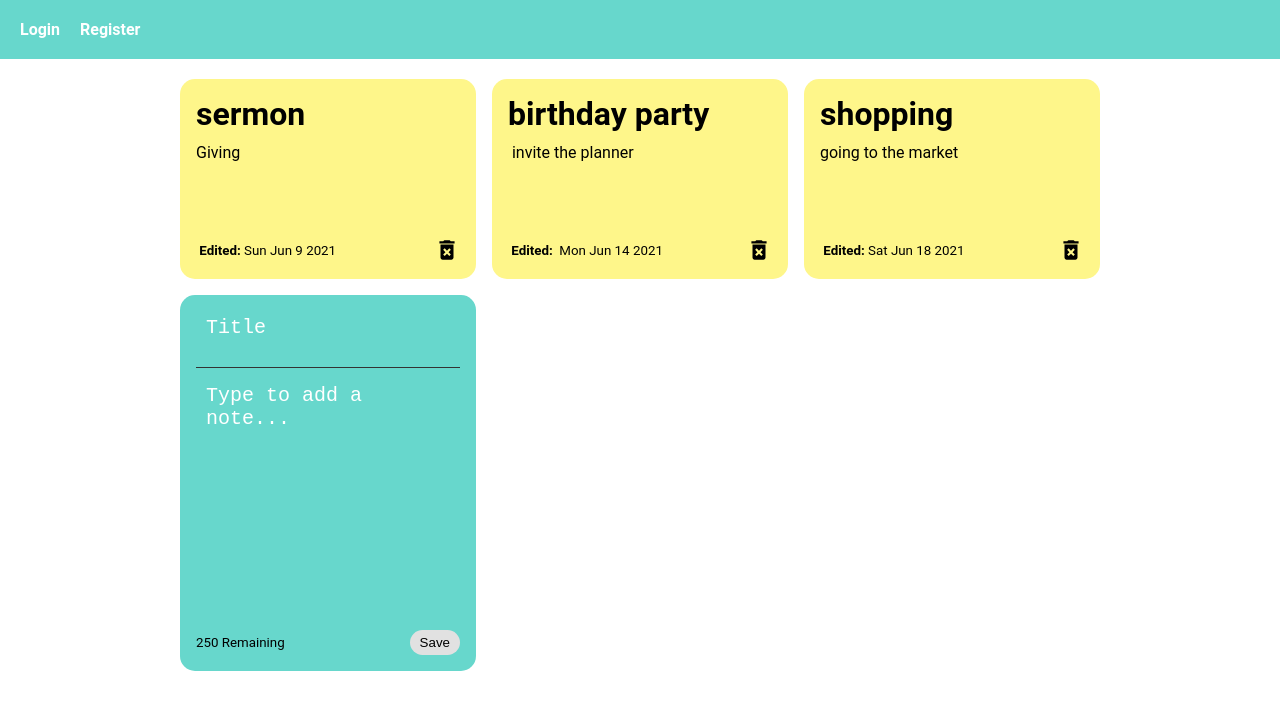
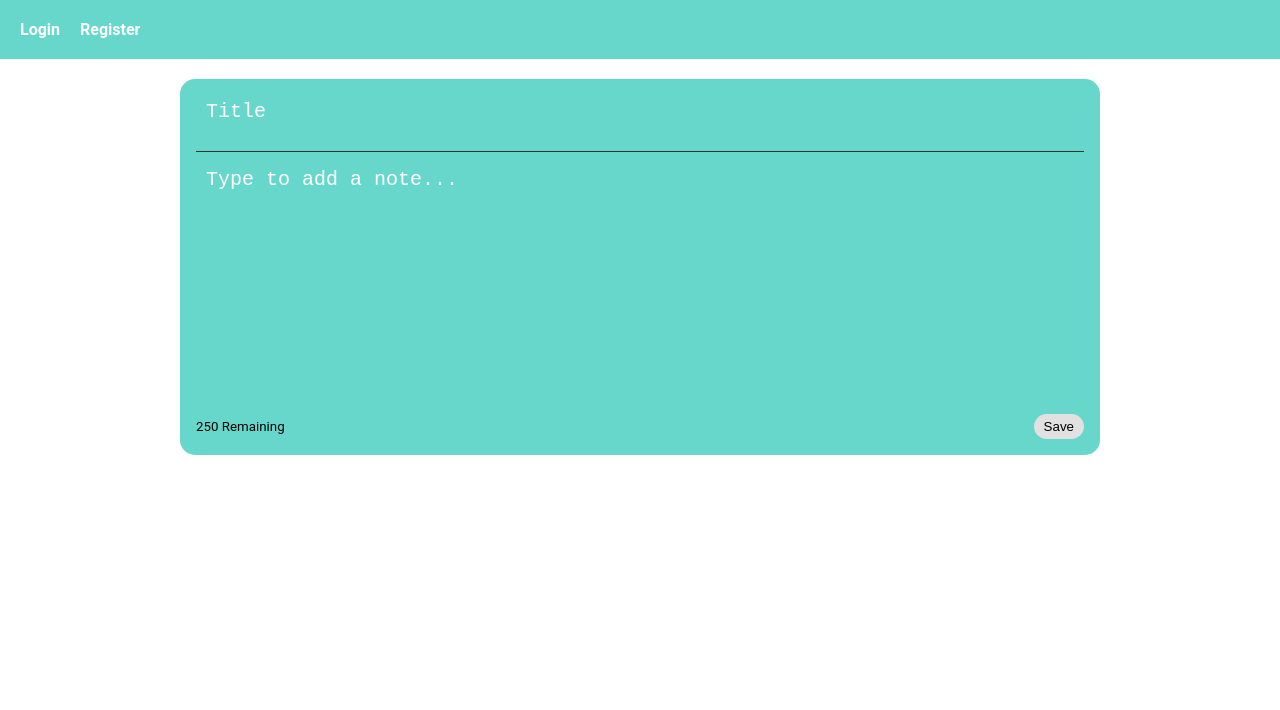
Before and after one commit to lorlahdey/women-techster-swd-weekly, a React (Create React App) app: page /my-note in a window 1280 px wide. Shown: the top 710 px of the page. Built offline with nearby package versions, Linux system fonts and the light colour scheme.

Commit message:
working on having specific menu item for each page on the navbar

```diff
--- a/src/App.jsx
+++ b/src/App.jsx
@@ -1,4 +1,5 @@
 import { BrowserRouter, Switch, Route } from 'react-router-dom';
+import { useState } from 'react'
 import Navbar from './components/navbar';
 import Login from './pages/Login';
 import Register from './pages/Register';
@@ -7,19 +8,22 @@ import MyNoteApp from './components/myNoteApp';
 
 const App = () =>  {
 
-
+	const [state, setstate] = useState(false)
 
   return (
 		<BrowserRouter>
 
-				<Navbar />
+				<Navbar state={state} setState={setstate}/>
 
 				<Switch>
 					<Route path='/login'>
-						<Login />
+						<Login setState={setstate} />
 					</Route>
 					<Route path='/register'>
 						<Register />
+					</Route>
+					<Route path='/my-note'>
+						<MyNoteApp />
 					</Route>
 					<Route path='/my-note'>
 						<MyNoteApp />
--- a/src/components/myNoteApp.jsx
+++ b/src/components/myNoteApp.jsx
@@ -6,24 +6,24 @@ import '../styles/main.css'
 const MyNoteApp = () => {
   //creating an array of notes list
   let notesListarray = [
-		{
-			id: nanoid(),
-			noteTitle: 'sermon',
-			noteBody: 'Giving',
-			date: "Sun Jun 9 2021"
-		},
-		{
-			id: nanoid(),
-			noteTitle: 'birthday party',
-			noteBody: ' invite the planner',
-			date: " Mon Jun 14 2021"
-		},
-		{
-			id: nanoid(),
-			noteTitle: 'shopping',
-			noteBody: 'going to the market',
-			date: "Sat Jun 18 2021"
-		}
+		// {
+		// 	id: nanoid(),
+		// 	noteTitle: 'sermon',
+		// 	noteBody: 'Giving',
+		// 	date: "Sun Jun 9 2021"
+		// },
+		// {
+		// 	id: nanoid(),
+		// 	noteTitle: 'birthday party',
+		// 	noteBody: ' invite the planner',
+		// 	date: " Mon Jun 14 2021"
+		// },
+		// {
+		// 	id: nanoid(),
+		// 	noteTitle: 'shopping',
+		// 	noteBody: 'going to the market',
+		// 	date: "Sat Jun 18 2021"
+		// }
 	];
 
 	//using a state to make our array of note dynamic
--- a/src/components/navbar.jsx
+++ b/src/components/navbar.jsx
@@ -1,24 +1,24 @@
-import { Link } from 'react-router-dom';
-import { useState } from 'react'
+import { Link , useHistory } from 'react-router-dom';
 
-function Navbar() {
-    const [login, setlogin] = useState("")
+function Navbar({state, setState}) {
+
+    const history = useHistory();
+
+    const logout = () => {
+        setState(false);
+        history.push('/login');
+	};
 
 	return (
-		// <nav className='navbar'>
-        //     <Link className='link' to='/login'>Login </Link>
-        //     <Link className='link' to='/register'>Register</Link>
-        //     <Link className='link' to='/my-note'>My Note</Link>
-
-		// </nav>
-
-        //working with specific menu for each page on the nav bar
+        // working with specific menu for each page on the nav bar
         <nav className='navbar'>
-			{login ? (
+			{state ? (
 				<>
 					<Link className='link' to='/my-note'>My List</Link>
 					<br />
-					<span>Logout</span>
+					<span onClick={logout} className='link'>
+						Logout
+					</span>
 				</>
 			) : (
 				<>
--- a/src/pages/Login.jsx
+++ b/src/pages/Login.jsx
@@ -2,13 +2,14 @@ import { useHistory } from 'react-router-dom';
 import { useForm } from 'react-hook-form';
 
 
-function Login() {
+
+function Login({setState}) {
 
 
 	const { register, handleSubmit } = useForm();
 	const history = useHistory();
 
-	const loginHandler = ({ email, password, setlogin}) => {
+	const loginHandler = ({ email, password}) => {
 
 		// create data to be sent to the api for validation
 		let userdata = {
@@ -31,7 +32,7 @@ function Login() {
 				if (result.error) {
 					return alert(result.message);
 				}
-
+                setState(true)
 				history.push('/my-note');
 			})
 			.catch(err => {
--- a/src/pages/Register.jsx
+++ b/src/pages/Register.jsx
@@ -35,8 +35,10 @@ function Register() {
 				if (result.error === true) {
 					return alert(result.message);
 				}
+                // setState(true)
+				// history.push('/my-note');
 
-				history.push('/my-note');
+				history.push('/login');
 			})
 			.catch(err => {
 				console.log('this error occurred', err);
```
